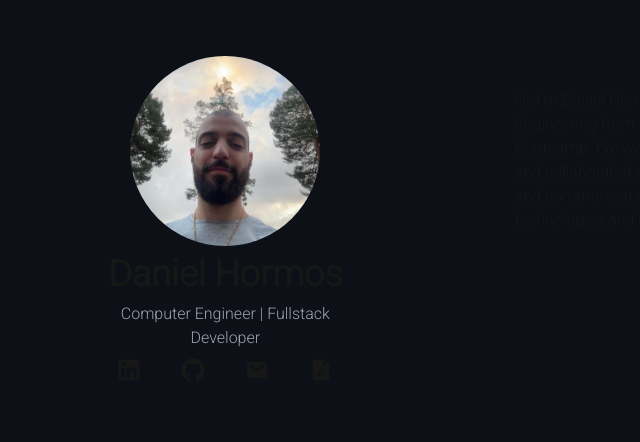
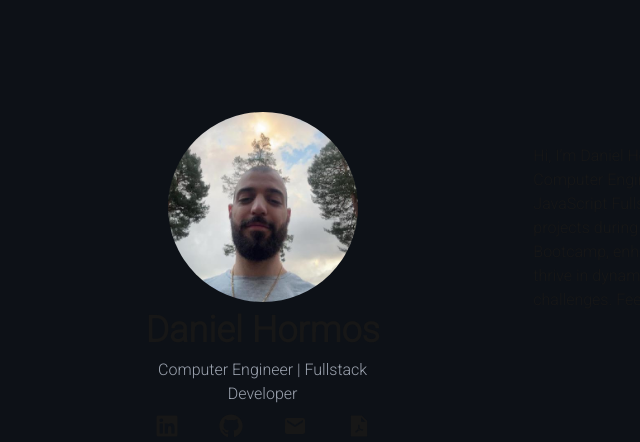
Before and after one commit to DanielHormos/portfolio, a Next.js app: page / in a window 1280 px wide. Shown: the top 442 px of the page, without its empty margins (0-640 px from the left). Built offline with nearby package versions, Linux system fonts and the light colour scheme.

Commit message:
Fixed small and big screen

```diff
--- a/src/features/main/Main.tsx
+++ b/src/features/main/Main.tsx
@@ -4,7 +4,7 @@ import { Profile } from "./profile";
 export default function Main() {
   return (
     <>
-      <div className="grid grid-cols-1 md:grid-cols-[1fr_2fr] gap-4 md:gap-6 p-4 md:p-6">
+      <div className="grid grid-cols-1 lg:grid-cols-[1fr_2fr] lg:gap-6 lg:p-20 gap-4  p-4 ">
         <div className="max-w-xs mx-auto text-center">
           <Profile />
         </div>
```
